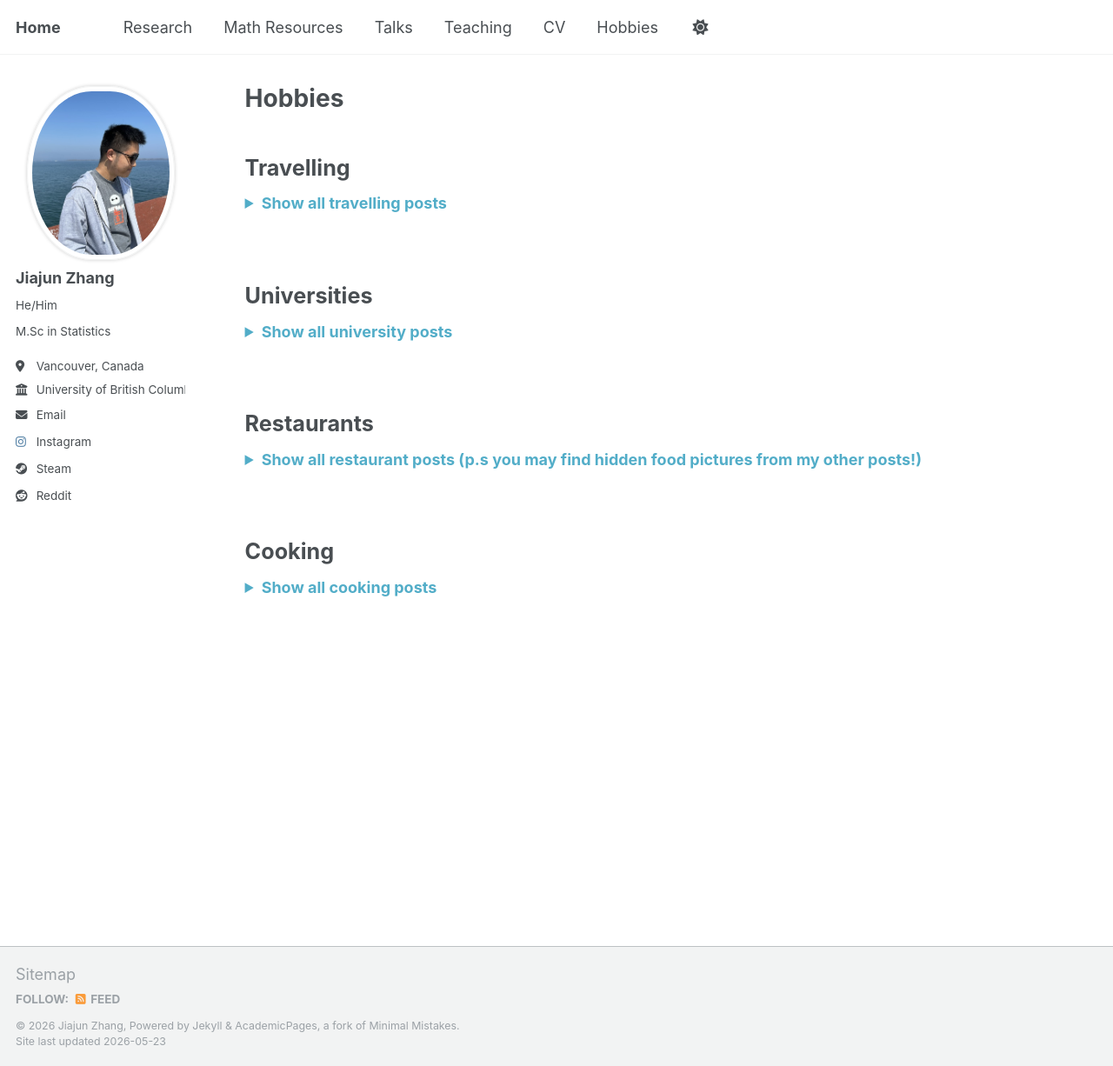
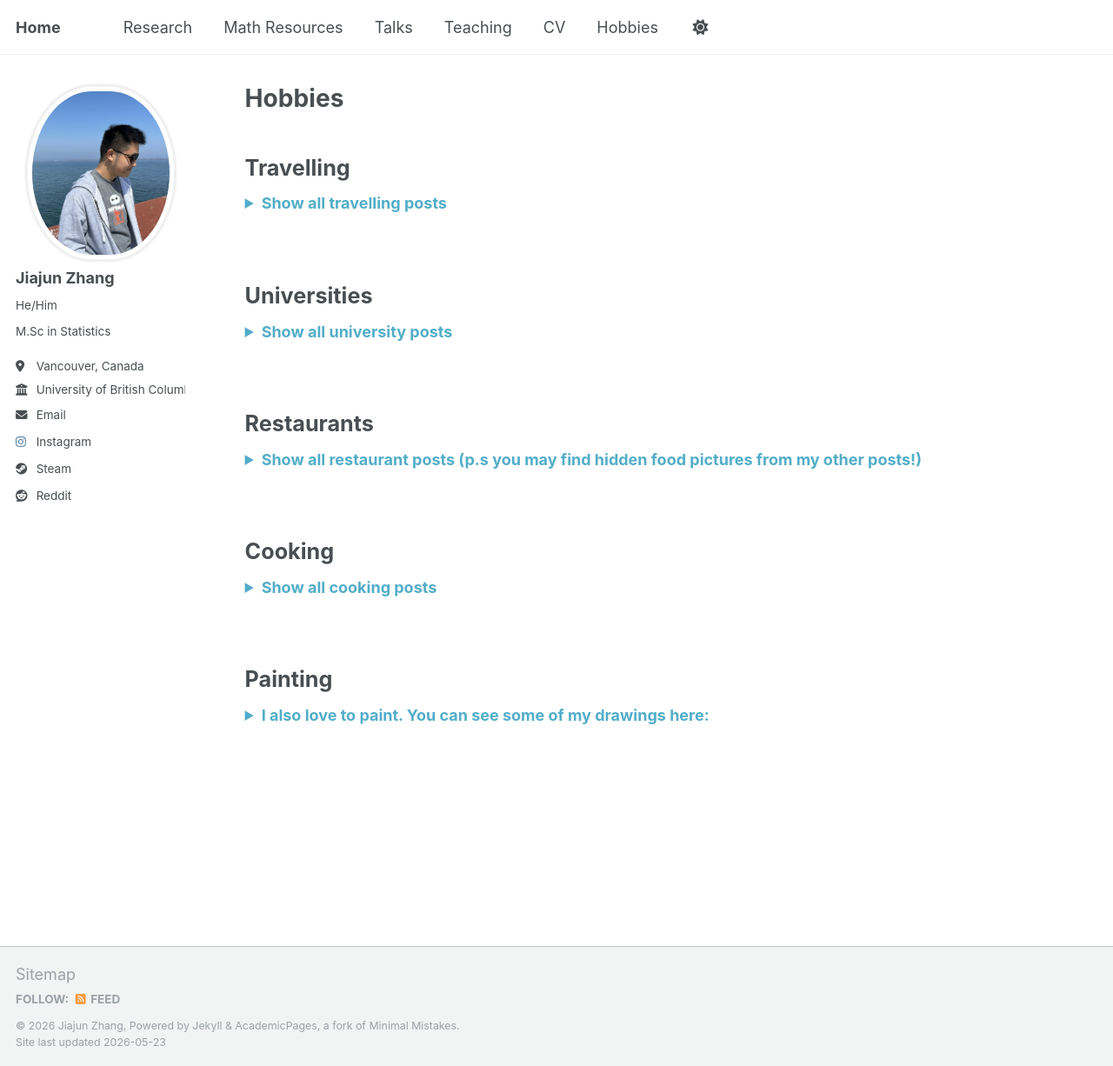
Before and after one commit to JohanssonRein/JohanssonRein.github.io, a Jekyll site: the page built from _pages/portfolio.html, in a window 1280 px wide and 1226 px high. Shown: the whole window at 87% size. Built offline with Jekyll 4.4.1, drawn with Linux system fonts in a browser that asks for light colours.

Commit message:
Update portfolio.html

```diff
--- a/_pages/portfolio.html
+++ b/_pages/portfolio.html
@@ -76,3 +76,21 @@ author_profile: true
     {% include archive-single.html %}
   {% endfor %}
 </details>
+
+<br>
+
+<h2 style="font-size: 1.4em;">Painting</h2>
+
+<details>
+  <summary style="cursor: pointer; font-weight: bold; color: #52adc8;">
+    I also love to paint. You can see some of my drawings here:
+  </summary>
+
+  <br>
+
+  {% assign painting_posts = site.portfolio | where: "category", "painting" | sort: "order" %}
+
+  {% for post in painting %}
+    {% include archive-single.html %}
+  {% endfor %}
+</details>
```
